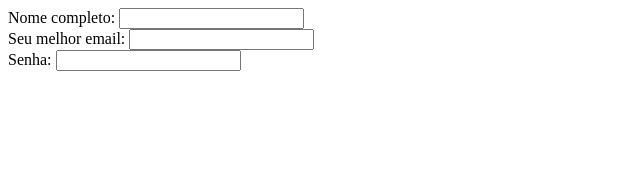
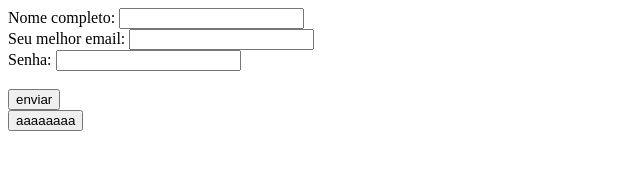
Before and after one commit to SamuelaAraujo/pr-ticas_2inf1, a plain HTML site: page HTML E CSS/formulário/index.html in a window 1280 px wide. Shown: the whole page, without its empty margins (0-640 px from the left). Drawn offline with Linux system fonts and the light colour scheme.

Commit message:
Update index.html

```diff
--- a/HTML E CSS/formulário/index.html
+++ b/HTML E CSS/formulário/index.html
@@ -17,6 +17,11 @@
         <br>
         <label for="passwordUser">Senha:</label>
         <input type="password" id="passwordUser" name="senhaUsuário">
+        <br>
+        <br>
+        <input type="submit" value="enviar">
+        <br>
+        <button onclick="minhaFuncao()">aaaaaaaa</button>
     </form>
     </div>
 
```
